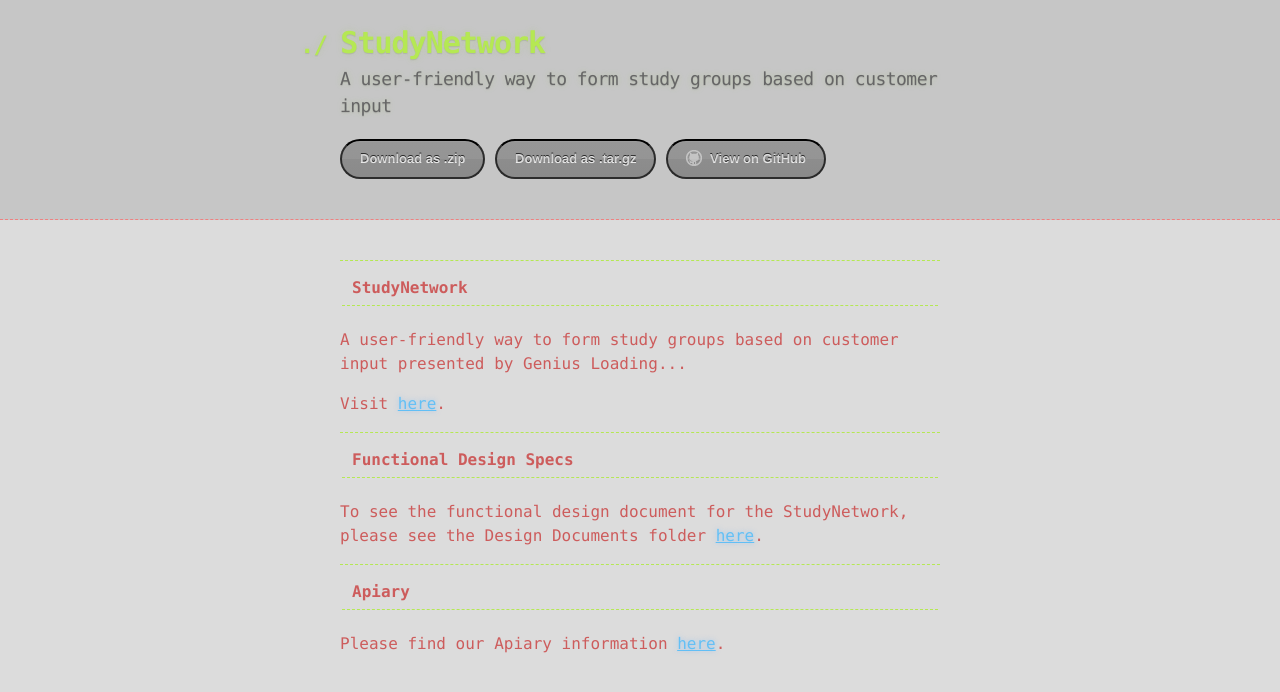
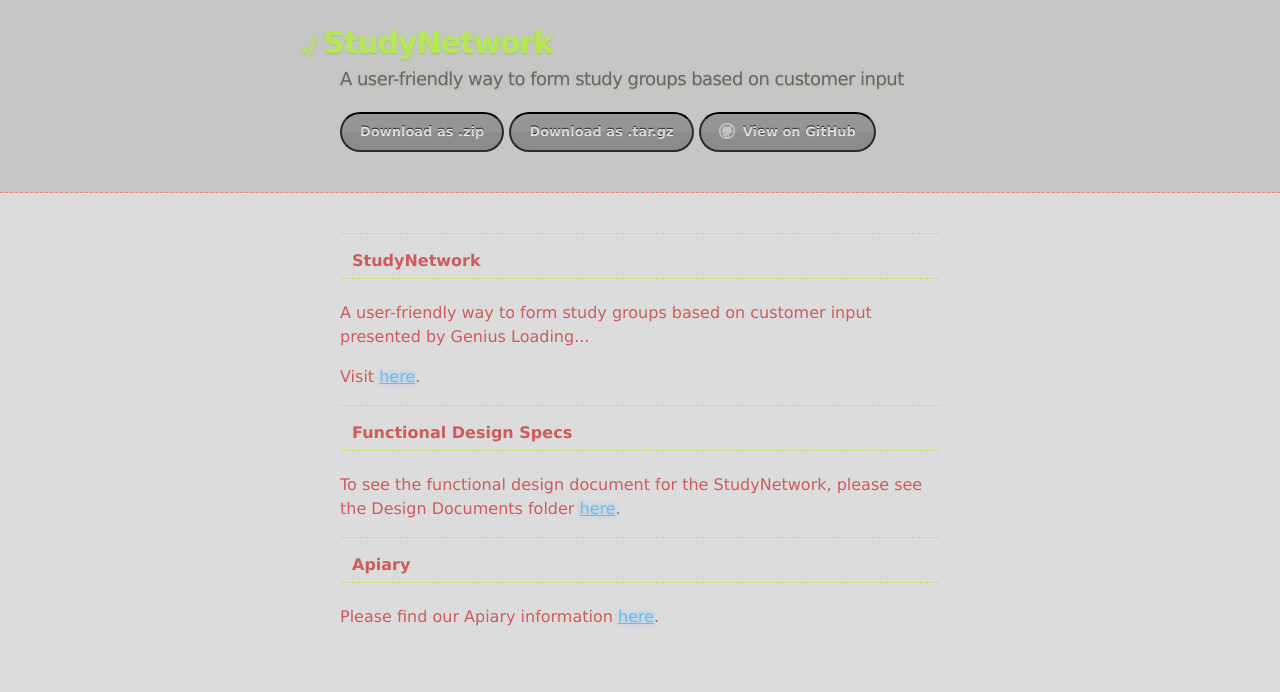
Before and after one commit to AlyssaR/StudyNetwork, a PHP site: page / in a window 1280 px wide. Shown: the top 692 px of the page. Run offline with PHP 8.4, Linux system fonts and the light colour scheme; lists and menus that the app fills with data are empty.

Commit message:
Update stylesheet.css

```diff
--- a/stylesheets/stylesheet.css
+++ b/stylesheets/stylesheet.css
@@ -5,7 +5,7 @@ body {
   color: #CD5C5C;
   font: 16px;
   line-height: 1.5;
-  font-family: Monaco, "Bitstream Vera Sans Mono", "Lucida Console", Terminal, monospace;
+  font-family: "Lucida Sans Unicode", "Lucida Grande", sans-serif;
 }
 
 /* General & 'Reset' Stuff */
@@ -48,7 +48,7 @@ header h1 {
   line-height: 1.5;
   margin: 0 0 0 -40px;
   font-weight: bold;
-  font-family: "Lucinda Sans Unicode" monospace;
+  font-family: "Lucida Sans Unicode", "Lucida Grande", sans-serif;
   color: #b5e853;
   text-shadow: 0 1px 1px rgba(0, 0, 0, 0.1),
                0 0 5px rgba(181, 232, 83, 0.1),
@@ -87,7 +87,7 @@ section img {
 
 h1, h2, h3, h4, h5, h6 {
   font-weight: normal;
-  font-family: Monaco, "Bitstream Vera Sans Mono", "Lucida Console", Terminal, monospace;
+  font-family: "Lucida Sans Unicode", "Lucida Grande", sans-serif;
   color: crimson;
   letter-spacing: -0.03em;
   text-shadow: 0 1px 1px rgba(0, 0, 0, 0.1),
@@ -135,7 +135,7 @@ ul li {
 
 ul li:before {
   content: ">>";
-  font-family: Monaco, "Bitstream Vera Sans Mono", "Lucida Console", Terminal, monospace;
+  font-family: "Lucida Sans Unicode", "Lucida Grande", sans-serif;
   font-size: 13px;
   color: #b5e853;
   margin-left: -37px;
@@ -197,7 +197,7 @@ hr {
   border-bottom: 2px solid rgba(0, 0, 0, 0.7);
   border-top: 2px solid rgba(0, 0, 0, 1);
   color: rgba(255, 255, 255, 0.8);
-  font-family: Helvetica, Arial, sans-serif;
+  font-family: "Lucida Sans Unicode", "Lucida Grande", sans-serif;
   font-weight: bold;
   font-size: 13px;
   text-decoration: none;
```
